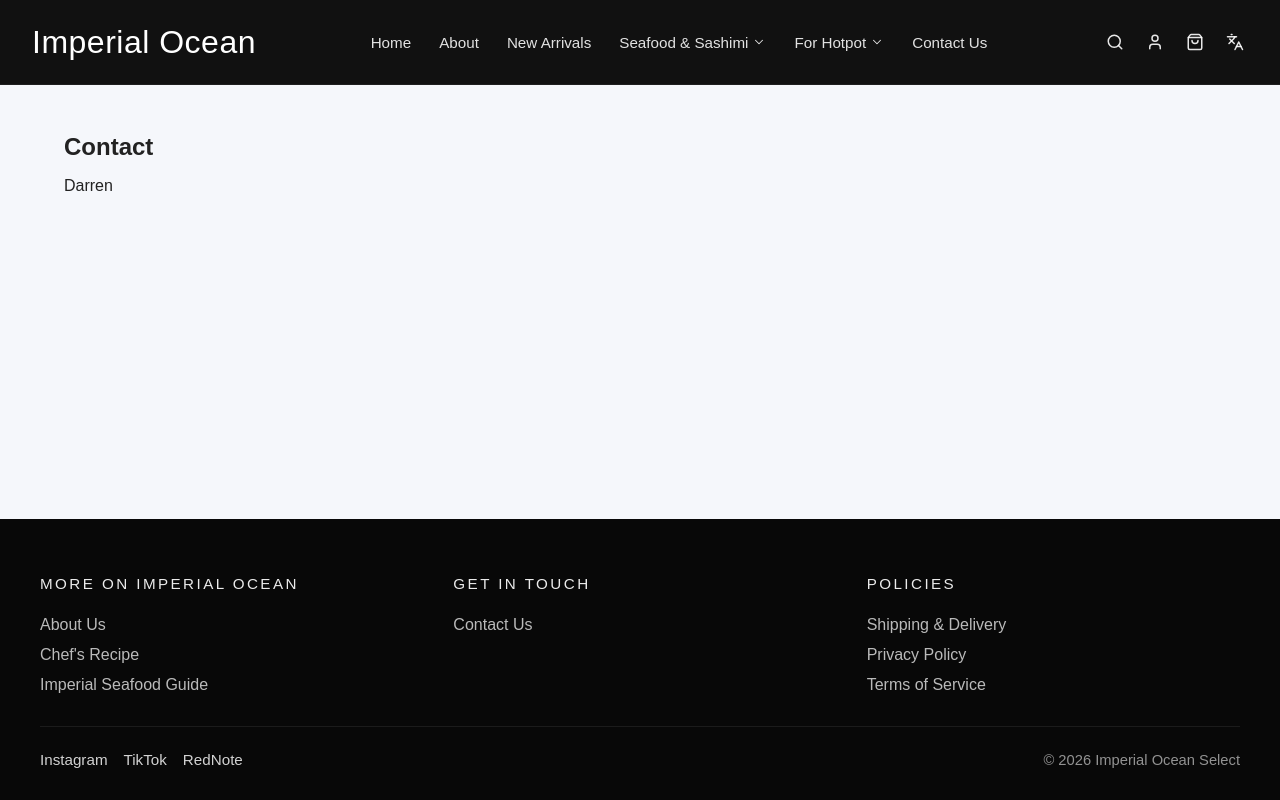
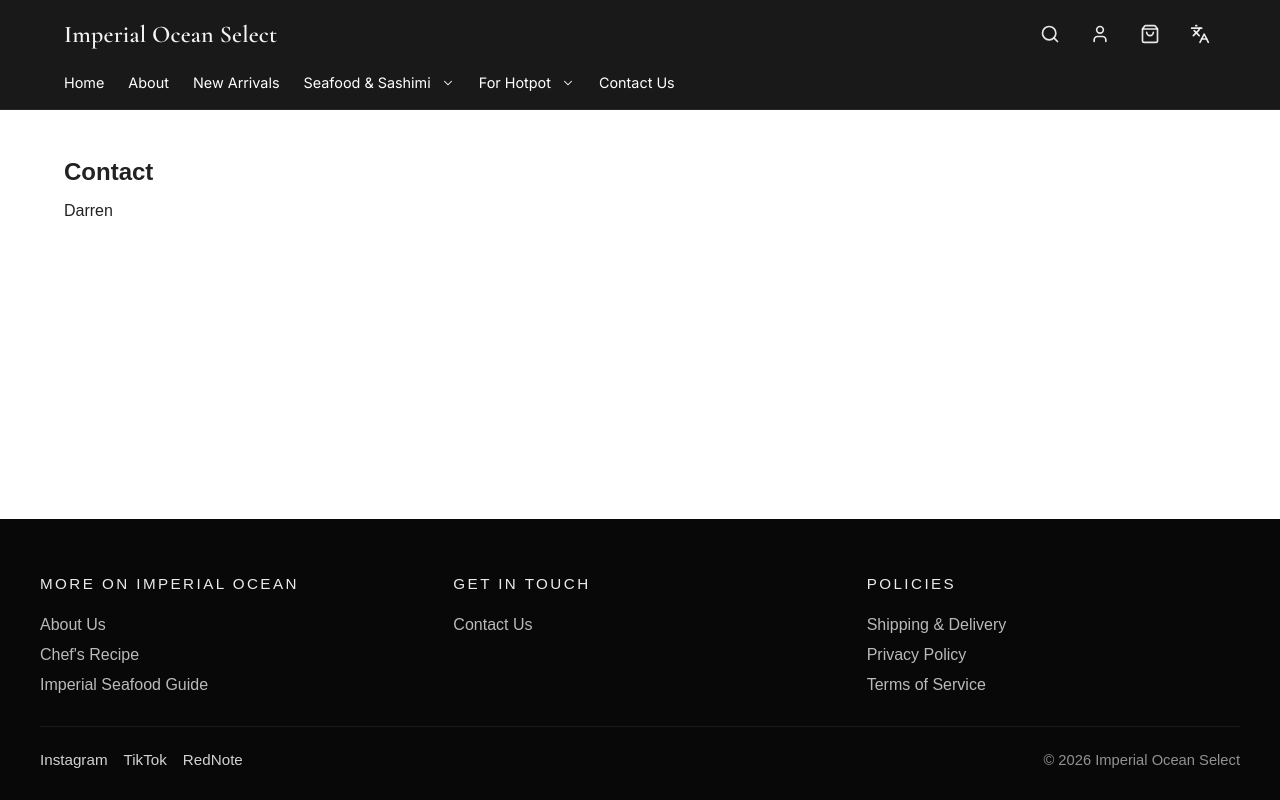
Before and after one commit to darren-gzdeng/imperial-site, a React (Vite) app in the folder imperial-site/: page /imperial-site/contact in a window 1280 px wide. Built offline with nearby package versions, Linux system fonts and the light colour scheme.

Commit message:
change formating

```diff
--- a/imperial-site/src/components/Header.jsx
+++ b/imperial-site/src/components/Header.jsx
@@ -14,10 +14,28 @@
   return (
     <header className="site-header">
       <div className="header-inner">
-        <Link to="/" className="brand">
-          Imperial Ocean
-        </Link>
-
+        <div className="header-top">
+          <div className="brand-wrap">
+            <Link to="/" className="brand">
+              Imperial Ocean Select
+            </Link>
+          </div>
+          <div className="header-actions">
+            <button className="icon-btn" aria-label="Search">
+              <Search size={20} strokeWidth={2} />
+            </button>
+            <Link to="/login" className="icon-btn" aria-label="Account">
+              <User size={20} strokeWidth={2} />
+            </Link>
+            <button className="icon-btn" aria-label="Cart">
+              <ShoppingBag size={20} strokeWidth={2} />
+            </button>
+            <button className="icon-btn" aria-label="Language">
+              <Languages size={20} strokeWidth={2} />
+            </button>
+          </div>
+        </div>
+      <div className="header-bottom">
         <nav className="main-nav">
           {navItems.map((item) => (
             <Link key={item.label} to={item.path} className="nav-item">
@@ -26,21 +44,7 @@
             </Link>
           ))}
         </nav>
-
-        <div className="header-actions">
-          <button className="icon-btn" aria-label="Search">
-            <Search size={18} strokeWidth={2} />
-          </button>
-          <Link to="/login" className="icon-btn" aria-label="Account">
-            <User size={18} strokeWidth={2} />
-          </Link>
-          <button className="icon-btn" aria-label="Cart">
-            <ShoppingBag size={18} strokeWidth={2} />
-          </button>
-          <button className="icon-btn" aria-label="Language">
-            <Languages size={18} strokeWidth={2} />
-          </button>
-        </div>
+      </div>
       </div>
     </header>
   );
--- a/imperial-site/src/index.css
+++ b/imperial-site/src/index.css
@@ -1,3 +1,5 @@
+@import url('https://fonts.googleapis.com/css2?family=Cormorant+Garamond:wght@500;600&family=Inter:wght@400;500;600&display=swap');
+
 * {
   box-sizing: border-box;
   margin: 0;
@@ -12,7 +14,7 @@
 
 body {
   font-family: Arial, sans-serif;
-  background: #f5f7fb;
+  background: white;
   color: #222;
   min-height: 100%;
 }
@@ -23,57 +25,51 @@
 }
 
 .site-header {
-  background: #111111;
+  background: rgb(25, 25, 25);
   color: white;
   border-bottom: 1px solid rgba(255, 255, 255, 0.06);
 }
 
 .header-inner {
-  max-width: 1440px;
+  max-width: 1200px;
   margin: 0 auto;
-  height: 84px;
-  padding: 0 32px;
+  padding: 18px 24px;
+  display: flex;
+  flex-direction: column;
+  gap: 20px;
+}
+
+.header-top,
+.header-bottom {
+  width: 100%;
   display: flex;
   align-items: center;
   justify-content: space-between;
-  gap: 32px;
+  gap: 16px;
+}
+
+.header-bottom {
+  padding-top: 4px;
+}
+
+.brand-wrap {
+  display: flex;
+  align-items: center;
 }
 
 .brand {
-  font-size: 2rem;
-  font-weight: 500;
-  letter-spacing: 0.5px;
+  font-family: "Cormorant Garamond", Georgia, serif;
+  font-size: 1.5rem;
+  font-weight: 600;
+  letter-spacing: 0.2px;
+  color: rgb(243, 243, 243);
   white-space: nowrap;
-  flex-shrink: 0;
-}
-
-.main-nav {
-  display: flex;
-  align-items: center;
-  gap: 28px;
-  flex: 1;
-  justify-content: center;
-}
-
-.nav-item {
-  display: flex;
-  align-items: center;
-  gap: 4px;
-  font-size: 0.95rem;
-  color: rgba(255, 255, 255, 0.88);
-  transition: color 0.2s ease;
-  white-space: nowrap;
-}
-
-.nav-item:hover {
-  color: white;
 }
 
 .header-actions {
   display: flex;
   align-items: center;
-  gap: 14px;
-  flex-shrink: 0;
+  gap: 18px;
 }
 
 .icon-btn {
@@ -84,12 +80,59 @@
   display: flex;
   align-items: center;
   justify-content: center;
-  padding: 4px;
+  padding: 6px;
   transition: color 0.2s ease, transform 0.2s ease;
 }
 
 .icon-btn:hover {
-  color: white;
+  color: #f8fafc;
+  transform: translateY(-1px);
+}
+
+.main-nav {
+  display: flex;
+  align-items: center;
+  gap: 24px;
+  flex-wrap: wrap;
+  justify-content: flex-start;
+}
+
+.nav-item {
+  display: flex;
+  align-items: center;
+  gap: 10px;
+  font-family: "Inter", sans-serif;
+  font-size: 0.9rem;
+  font-weight: 300;
+  color: C5BA99;
+  transition: color 0.2s ease;
+  white-space: nowrap;
+}
+
+.nav-item:hover {
+  color: C5BA99;
+}
+
+.header-actions {
+  display: flex;
+  align-items: center;
+  gap: 18px;
+}
+
+.icon-btn {
+  background: transparent;
+  border: none;
+  color: rgba(255, 255, 255, 0.9);
+  cursor: pointer;
+  display: flex;
+  align-items: center;
+  justify-content: center;
+  padding: 6px;
+  transition: color 0.2s ease, transform 0.2s ease;
+}
+
+.icon-btn:hover {
+  color: #f8fafc;
   transform: translateY(-1px);
 }
 
```
